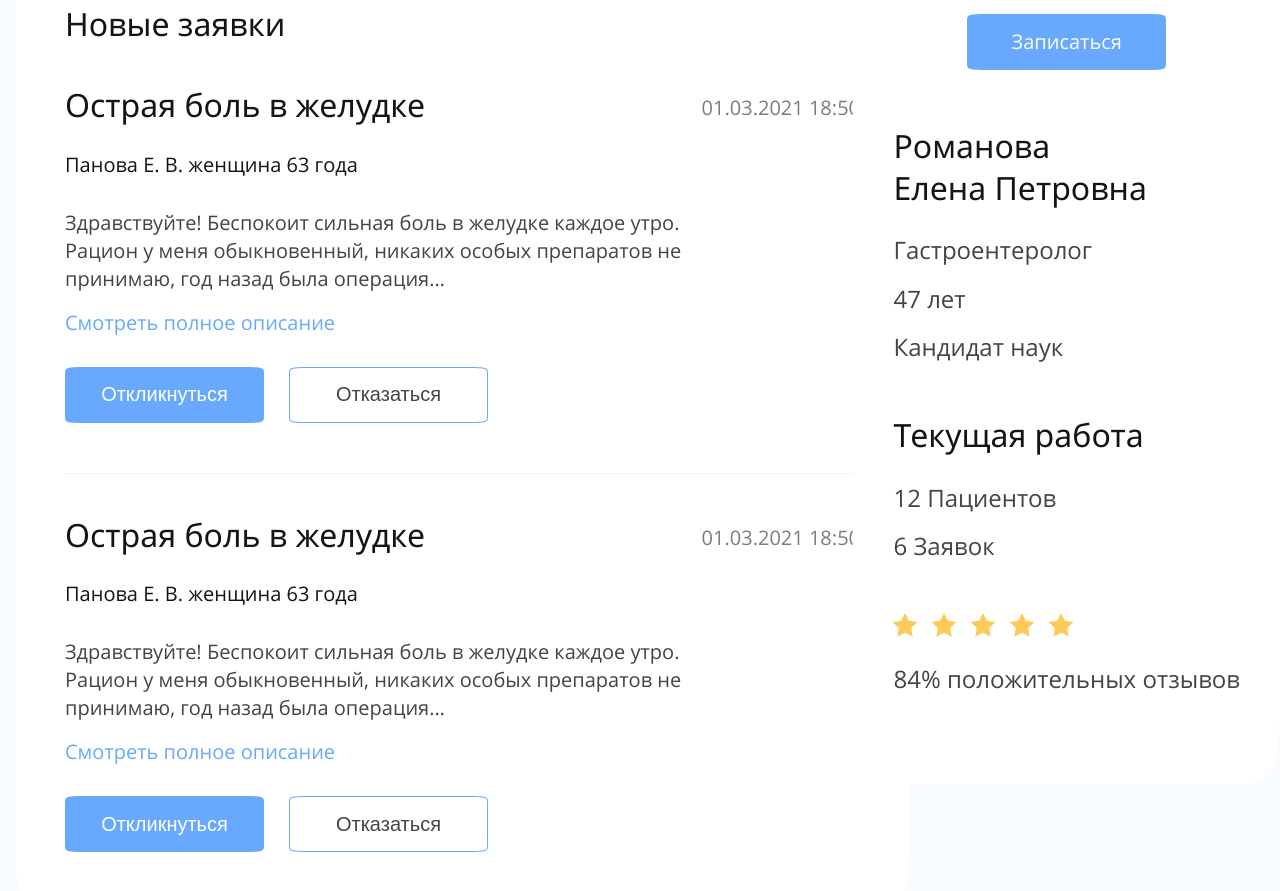
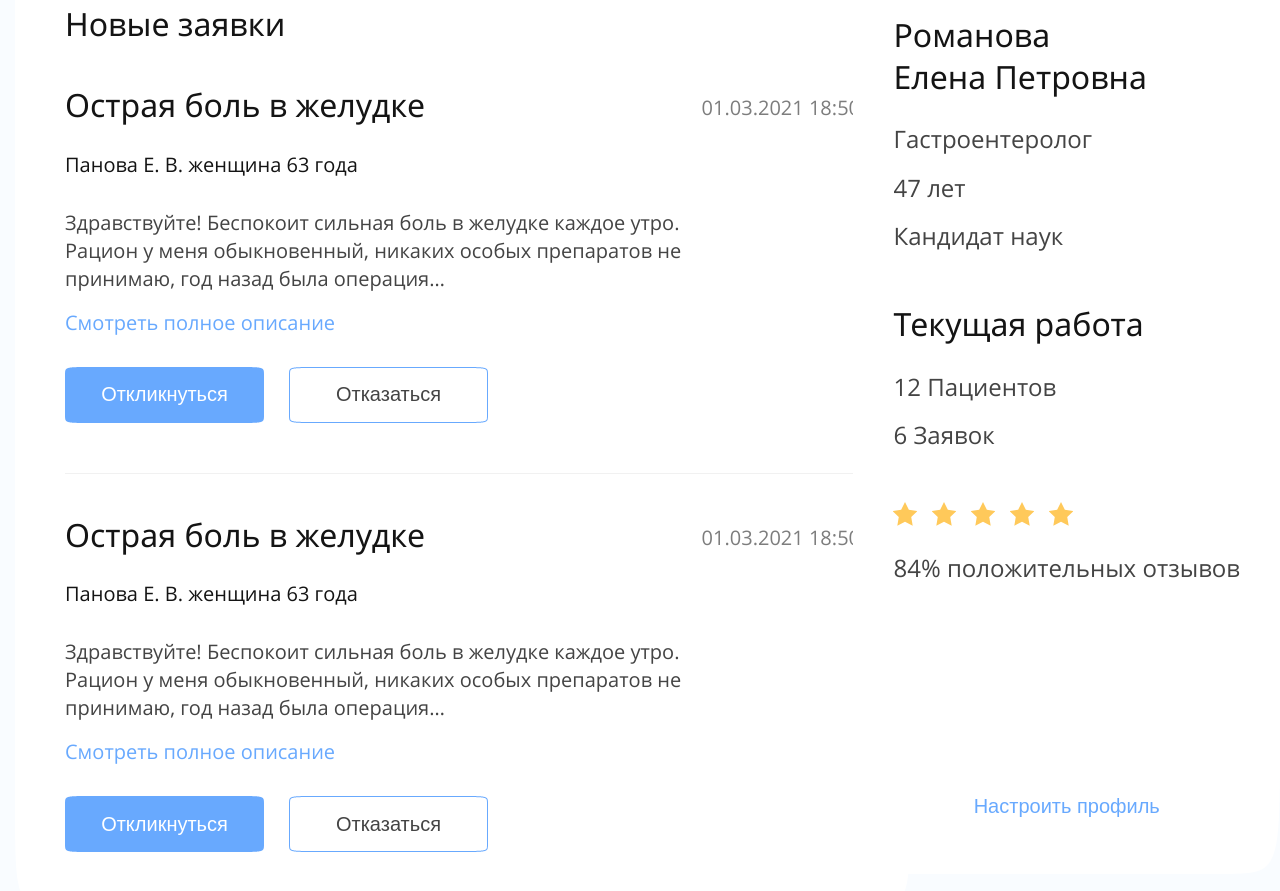
Before and after one commit to webAqemu/logoMed, a plain HTML site: page doctor-profile.html in a window 1280 px wide. Shown: the part 881-1772 px from the top of the page. Drawn offline with nearby package versions, Linux system fonts and the light colour scheme; files whose address does not match are found by name.

Commit message:
fixed bugs

```diff
--- a/doctor-profile.html
+++ b/doctor-profile.html
@@ -240,7 +240,6 @@
           <div class="content-block__fixed">
             <div class="doctor__aside">
               <div class="doctor__aside-img" style="background-image: url(./img/doctor-aside-img.png)"></div>
-              <div class="doctor__aside-btn btn">Записаться</div>
               <div class="doctor__aside-name subtitle">
                 <div class="doctor__aside-lastname">Романова</div>
                 Елена Петровна
@@ -259,6 +258,7 @@
                 <li class="doctor__aside-star"></li>
               </ul>
               <div class="doctor__aside-stat">84% положительных отзывов</div>
+              <button class="doctor__aside-change">Настроить профиль</button>
             </div>
           </div>
         </div>
--- a/scss/style.scss
+++ b/scss/style.scss
@@ -3173,7 +3173,7 @@
     background-position: center;
     background-size: 100% 100%;
     position: relative;
-    padding: 180px 40px 75px;
+    padding: 180px 40px 275px;
     &-img {
       width: 245px;
       height: 245px;
@@ -3215,6 +3215,18 @@
       & + & {
         margin-left: 15px;
       }
+    }
+    &-change {
+      color: $blue;
+      border: none;
+      box-shadow: none;
+      position: absolute;
+      bottom: 55px;
+      left: 50%;
+      transform: translateX(-50%);
+      text-align: center;
+      background-color: transparent;
+      font-size: 20px;
     }
   }
   &__info {
```
Also changed, not shown: css/style.css.
